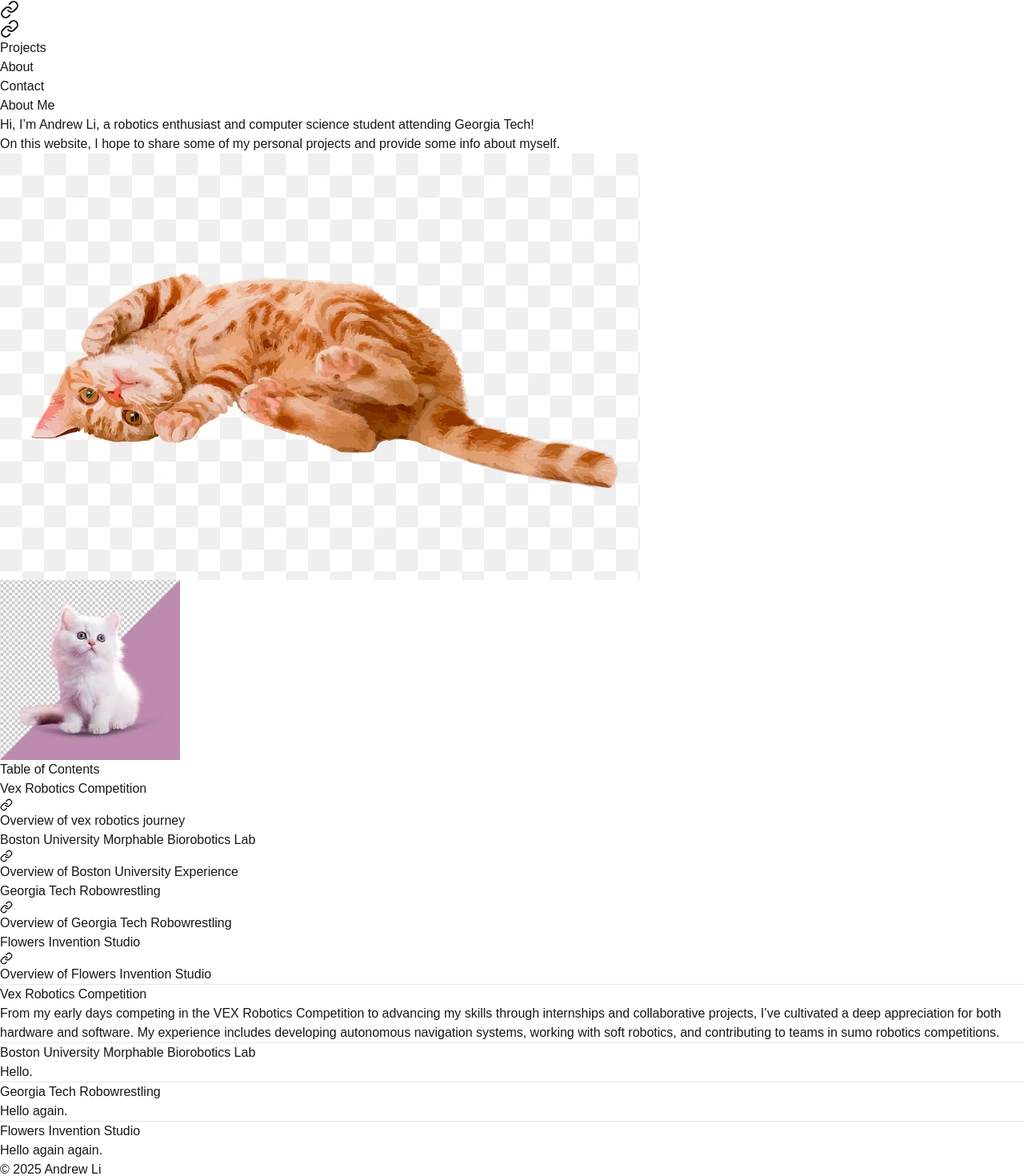
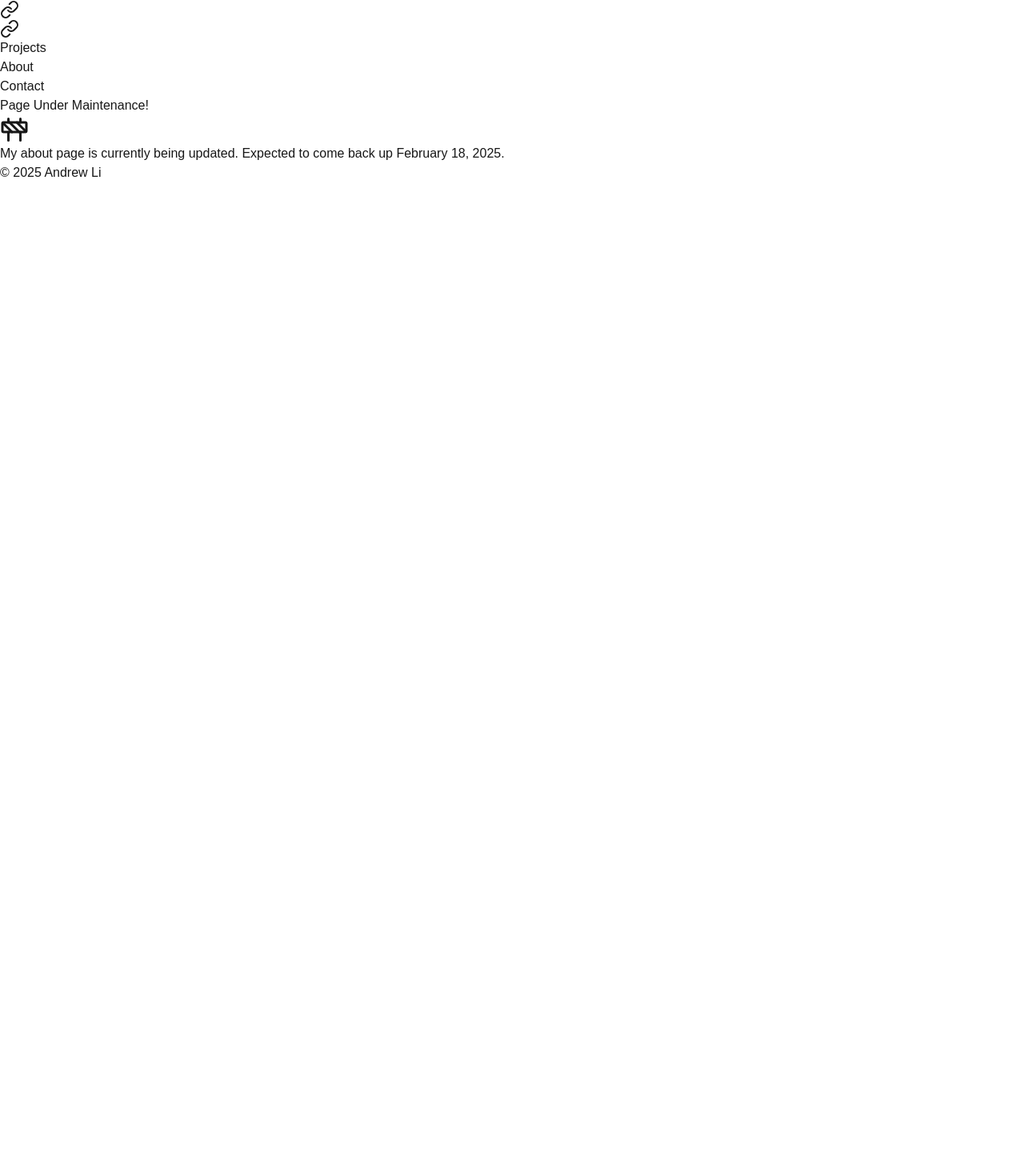
Before and after one commit to ANDREW-Li-33/portfolio_andrewli, a Next.js app: page /about in a window 1280 px wide. Shown: the top 1470 px of the page at 80% size. After the commit the page ends 800 px from the top, so only its background shows below. Built offline with nearby package versions, Linux system fonts and the light colour scheme.

Commit message:
about page maintenance

```diff
--- a/src/app/about/page.tsx
+++ b/src/app/about/page.tsx
@@ -1,102 +1,16 @@
-import { Link as LinkIcon } from 'lucide-react';
+import React from 'react';
+import {Construction} from 'lucide-react'
 
 export default function AboutPage(): JSX.Element {
   return (
-    <div className="container mx-auto p-6 space-y-6">
-      <div className="flex items-start space-x-8 mt-3">
-        <div className="flex-1 space-y-6">
-          {/* About Me */}
-          <section id="about-me">
-            <h1 className="text-4xl font-bold mb-4">About Me</h1>
-            <p className="text-lg">
-              Hi, I’m <span className="font-semibold">Andrew Li</span>, a robotics enthusiast and computer science student attending Georgia Tech!
-              <br /> On this website, I hope to share some of my personal projects and provide some info about myself.
-            </p>
-          </section>
-
-          {/* Photos Section */}
-          <section id="photos">
-            <div className="flex space-x-4">
-              <img src="/images/test image 2.webp" alt="Description of image 1" className="w-1/2 object-cover" />
-              <img src="/images/test image 3.jpeg" alt="Description of image 2" className="w-1/2 object-cover" />
-            </div>
-          </section>
-
-        </div>
-
-        {/* Table of Contents */}
-        <nav className="w-1/3">
-          <h2 className="text-2xl font-bold mb-2">Table of Contents</h2>
-          <ul className="list-inside list-disc space-y-1">
-            <li>
-              <a href="#vex-robotics" className="text-white-600 hover:underline inline-flex items-center text-lg">
-                Vex Robotics Competition
-                <LinkIcon className="ml-2" size={16} />
-              </a>
-              <p className="text-sm text-gray-400 mt-1 ml-6">Overview of vex robotics journey</p>
-            </li>
-            <li>
-              <a href="#boston-university" className="text-white-600 hover:underline inline-flex items-center text-lg">
-                Boston University Morphable Biorobotics Lab
-                <LinkIcon className="ml-2" size={16} />
-              </a>
-              <p className="text-sm text-gray-400 mt-1 ml-6">Overview of Boston University Experience</p>
-            </li>
-            <li>
-              <a href="#robowrestling" className="text-white-600 hover:underline inline-flex items-center text-lg">
-                Georgia Tech Robowrestling
-                <LinkIcon className="ml-2" size={16} />
-              </a>
-              <p className="text-sm text-gray-400 mt-1 ml-6">Overview of Georgia Tech Robowrestling</p>
-            </li>
-            <li>
-              <a href="#invention-studio" className="text-white-600 hover:underline inline-flex items-center text-lg">
-                Flowers Invention Studio
-                <LinkIcon className="ml-2" size={16} />
-              </a>
-              <p className="text-sm text-gray-400 mt-1 ml-6">Overview of Flowers Invention Studio</p>
-            </li>
-          </ul>
-        </nav>
-      </div>
-
-      <hr className="h-1 bg-[#444] border-0" />
-
-      {/* Vex Robotics */}
-      <section id="vex-robotics">
-        <h2 className="text-2xl font-bold mb-2">Vex Robotics Competition</h2>
-        <p className="text-lg">
-          From my early days competing in the VEX Robotics Competition to advancing my skills through internships and collaborative projects, I’ve cultivated a deep appreciation for both hardware and software. My experience includes developing autonomous navigation systems, working with soft robotics, and contributing to teams in sumo robotics competitions.
-        </p>
-      </section>
-
-      <hr className="h-1 bg-[#444] border-0" />
-
-      <section id="boston-university">
-        <h2 className="text-2xl font-bold mb-2">Boston University Morphable Biorobotics Lab</h2>
-        <p className='text-lg'>
-          Hello.
-        </p>
-      </section>
-
-      <hr className="h-1 bg-[#444] border-0"/>
-
-      <section id="robowrestling">
-        <h2 className="text-2xl font-bold mb-2">Georgia Tech Robowrestling</h2>
-        <p className="text-lg">
-          Hello again.
-        </p>
-      </section>
-
-      <hr className="h-1 bg-[#444] border-0"/>
-
-      <section id="invention-studio">
-        <h2 className="text-2xl font-bold mb-2">Flowers Invention Studio</h2>
-        <p className="text-lg">
-          Hello again again.
-        </p>
-      </section>
-
+    <div className="bg-gray-800 rounded-lg mx-auto p-6 text-center mt-20 max-w-fit">
+      <h1 className="text-3xl font-bold mb-4 flex items-center justify-center gap-2 text-purple-300">
+        Page Under Maintenance!
+        <Construction size={36}/>
+      </h1>
+      <p className="text-lg">
+        My about page is currently being updated. Expected to come back up <span className='text-purple-300 font-bold'>February 18, 2025</span>.
+      </p>
     </div>
   );
 }
```
